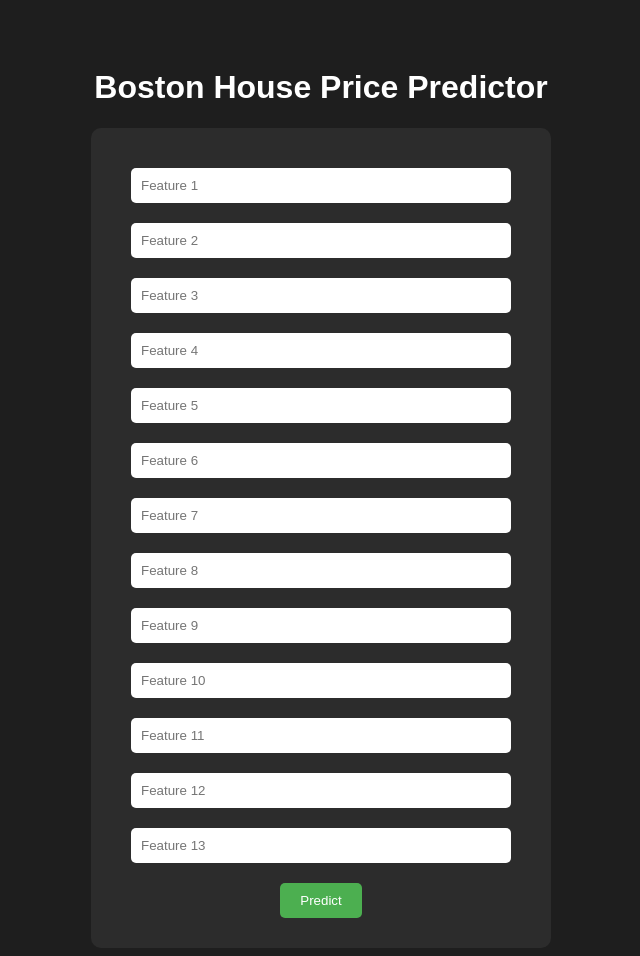
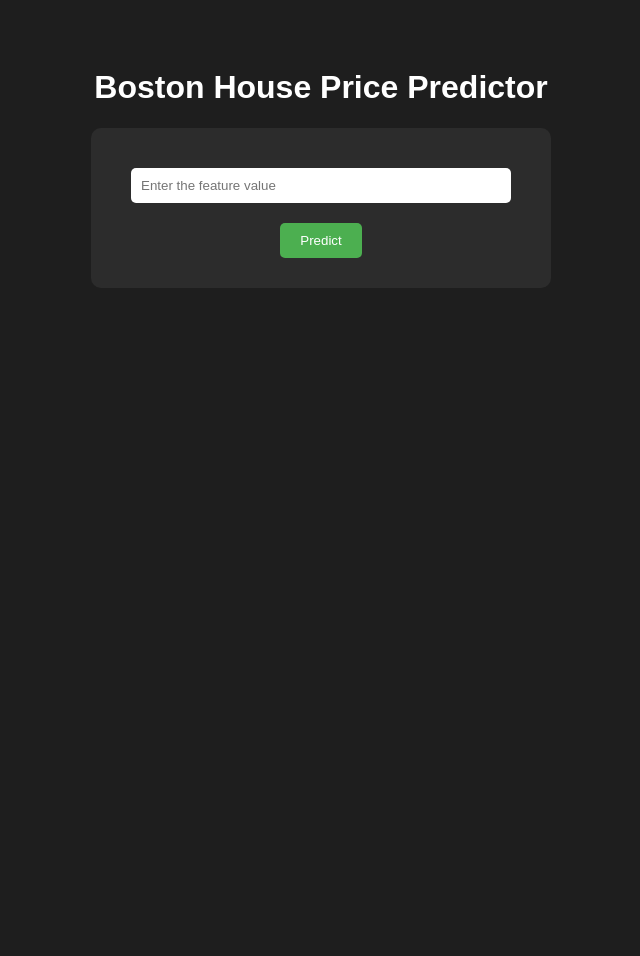
Before and after one commit to Dain-123/BOSTON, a Flask app: page / in a window 1280 px wide. Shown: the whole page, without its empty margins (319-959 px from the left). After the commit the page ends 288 px from the top, so only its background shows below. Run offline with Flask 3, Linux system fonts and the light colour scheme; parts of the project's set-up code (start-up, migrations or seed data) failed here and were passed over.

Commit message:
Update index.html

```diff
--- a/templates/index.html
+++ b/templates/index.html
@@ -48,10 +48,8 @@
 <body>
     <h1>Boston House Price Predictor</h1>
     <div class="container">
-        <form action="/" method="POST">
-            {% for i in range(13) %}
-                <input type="text" name="feature{{i}}" placeholder="Feature {{i+1}}" required>
-            {% endfor %}
+        <form action="/predict" method="POST">
+            <input type="text" name="feature" placeholder="Enter the feature value" required>
             <br>
             <button type="submit">Predict</button>
         </form>
```
